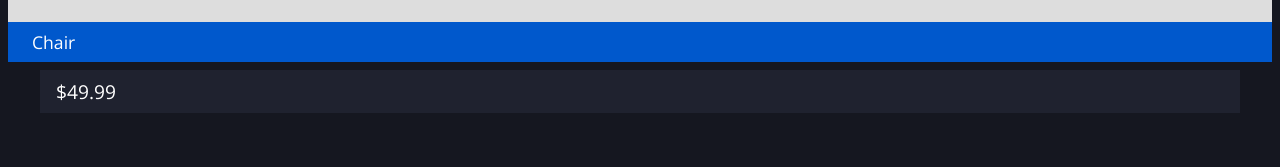
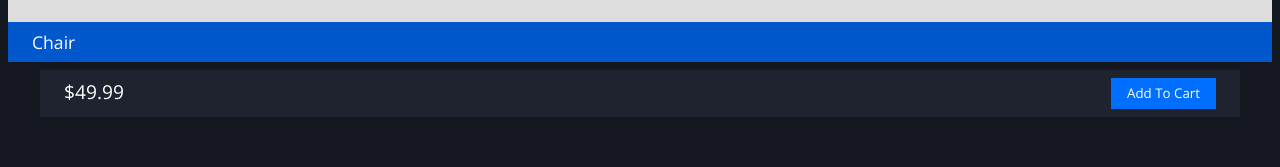
Before and after one commit to steve-kaufman/eshop-react-app, a React (Create React App) app: page /product/1 in a window 1280 px wide. Shown: the part 442-609 px from the top of the page. Built offline with nearby package versions, Linux system fonts and the light colour scheme.

Commit message:
added the ability to add items to the cart

```diff
--- a/package.json
+++ b/package.json
@@ -15,6 +15,7 @@
     "react-dom": "^17.0.2",
     "react-router-dom": "^6.1.1",
     "react-scripts": "4.0.3",
+    "recoil": "^0.5.2",
     "sass": "^1.45.0",
     "typescript": "^4.1.2",
     "web-vitals": "^1.0.1"
--- a/src/App.tsx
+++ b/src/App.tsx
@@ -1,4 +1,5 @@
 import { BrowserRouter, Route, Routes } from "react-router-dom"
+import { RecoilRoot } from "recoil"
 import { Footer } from "./components/Footer"
 import { Header } from "./components/Header"
 import { CartPage } from "./pages/Cart"
@@ -98,6 +99,7 @@ export const products: Product[] = [
 function App() {
   return (
     <div className="App">
+      <RecoilRoot>
         <BrowserRouter basename={process.env.PUBLIC_URL}>
           <Header />
           <Routes>
@@ -107,6 +109,7 @@ function App() {
           </Routes>
           <Footer />
         </BrowserRouter>
+      </RecoilRoot>
     </div>
   )
 }
--- a/src/index.scss
+++ b/src/index.scss
@@ -18,3 +18,10 @@ body {
 ul {
   list-style: none;
 }
+
+button {
+  border: 2px solid white;
+  padding: 0.3rem 0.5rem;
+  color: white;
+  background: none;
+}
--- a/src/pages/Product.tsx
+++ b/src/pages/Product.tsx
@@ -1,6 +1,10 @@
+import { Icon } from "@iconify/react"
+import { useEffect, useState } from "react"
 import { useParams } from "react-router-dom"
+import { useRecoilState } from "recoil"
 import { useProduct } from "../hooks/useProduct"
 import "../scss/product-page.scss"
+import { CartItem, cartState } from "../state/cart"
 
 export function ProductPage() {
   const { id } = useParams()
@@ -11,13 +15,56 @@ export function ProductPage() {
 
   const { name, imgURL, price } = useProduct(id)
 
+  const [cart, setCart] = useRecoilState(cartState)
+  const [itemInCart, setItemInCart] = useState<CartItem | undefined>()
+
+  useEffect(() => {
+    setItemInCart(cart.find((item) => item.productID === id))
+  }, [cart, id])
+
+  const addToCart = () => {
+    setCart((cart) => [...cart, { productID: id, quantity: 1 }])
+  }
+
+  const addToQuantity = (amount: number) => {
+    const newQuantity = itemInCart!.quantity + amount
+
+    if (newQuantity < 1) {
+      setCart((cart) => cart.filter((item) => item.productID !== id))
+    }
+
+    setCart((cart) =>
+      cart.map((item) => {
+        if (item.productID !== id) return item
+        return { ...item, quantity: item.quantity + amount }
+      })
+    )
+  }
+
   return (
     <main className="page-main product-page">
       <section className="product-image">
         <img src={imgURL} alt={name} />
       </section>
       <h2 className="product-name">{name}</h2>
-      <h3 className="product-price">${price}</h3>
+      <section className="product-details">
+        <h3 className="product-price">${price}</h3>
+        {!itemInCart ? (
+          <button className="add-to-cart-btn" onClick={addToCart}>
+            Add To Cart
+          </button>
+        ) : (
+          <span className="quantity-details">
+            <button className="quantity-btn" onClick={() => addToQuantity(-1)}>
+              <Icon icon="mdi:minus-circle-outline" />
+            </button>
+            <span className="quantity-text">{itemInCart.quantity}</span>
+            <button className="quantity-btn" onClick={() => addToQuantity(1)}>
+              <Icon icon="mdi:plus-circle-outline" />
+            </button>
+          </span>
+        )}
+      </section>
     </main>
   )
 }
--- a/src/scss/product-page.scss
+++ b/src/scss/product-page.scss
@@ -20,12 +20,40 @@
     background-color: darken($primary-color, 10);
     margin-bottom: 0.5rem;
   }
-  .product-price {
-    padding: 0.5rem 1rem;
-    color: white;
-    font-weight: normal;
-    font-size: 1.2rem;
+  .product-details {
     background-color: lighten($dark, 5);
+    display: flex;
+    justify-content: space-between;
+    padding: 0.5rem 1.5rem;
     margin: 0 2rem;
+
+    .product-price {
+      color: white;
+      font-weight: normal;
+      font-size: 1.2rem;
+    }
+
+    .add-to-cart-btn {
+      background: $primary-color;
+      padding: 0.4rem 1rem;
+      border: none;
+    }
+
+    .quantity-details {
+      color: white;
+      display: flex;
+      align-items: center;
+
+      .quantity-btn {
+        border: none;
+        padding: 0 1rem;
+
+        svg {
+          margin-top: 4px;
+          width: 1.3rem;
+          height: 1.3rem;
+        }
+      }
+    }
   }
 }
--- /dev/null
+++ b/src/state/cart.ts
@@ -0,0 +1,11 @@
+import { atom } from "recoil";
+
+export type CartItem = {
+    productID: string
+    quantity: number
+}
+
+export const cartState = atom<CartItem[]>({
+    key: 'cartState',
+    default: []
+})
```
Also changed, not shown: 1 other file (tests, documents, lock files or other folders). Lines whose indentation alone changed are shown as unchanged.
